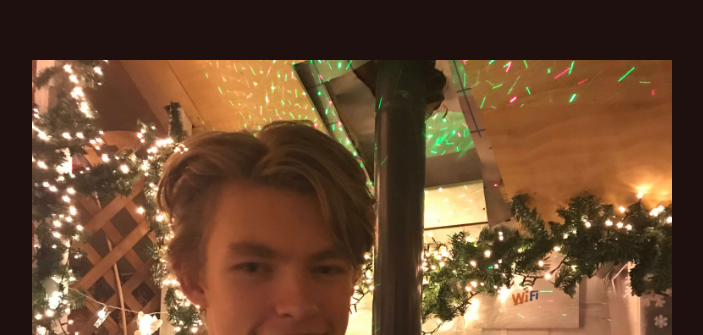
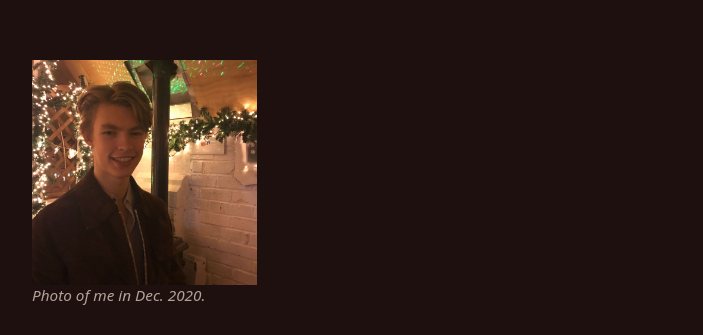
Before and after one commit to lukeramsden/lukeramsden, a website built with Parcel: page src/index.html in a window 1280 px wide. Shown: the part 78-413 px from the top of the page, without its empty margins (288-991 px from the left). Built offline with nearby package versions, Linux system fonts and the light colour scheme.

Commit message:
Update index.html

```diff
--- a/src/index.html
+++ b/src/index.html
@@ -25,7 +25,7 @@
 	<main>
 		<section>
 			<figure>
-				<img src="./photo-of-me.jpg" alt="Photo of me" />
+				<img src="./photo-of-me.jpg" alt="Photo of me" style="max-height: 225px;margin:0" />
 				<figcaption><i>Photo of me in Dec. 2020.</i></figcaption>
 			</figure>
 		</section>
```
